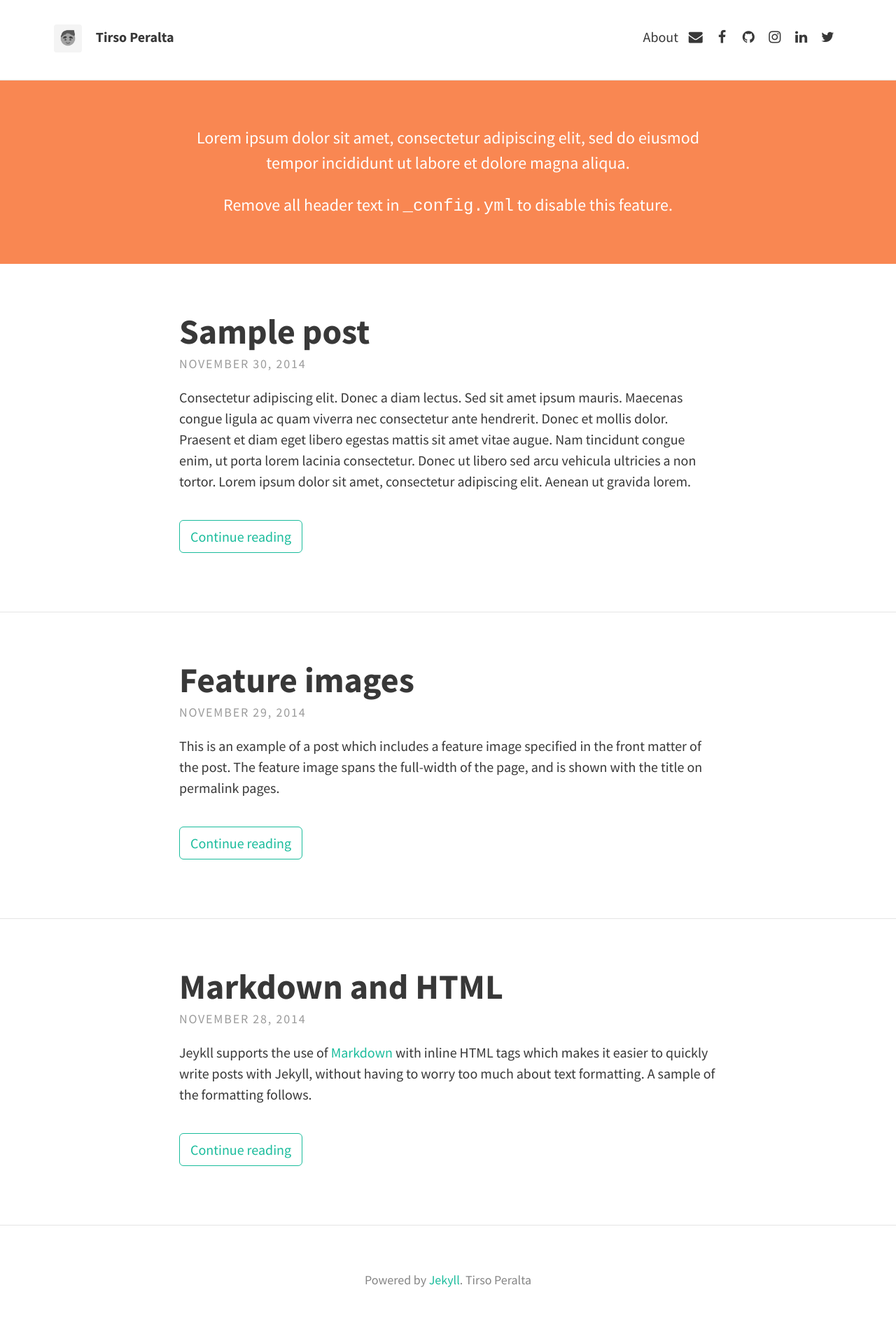
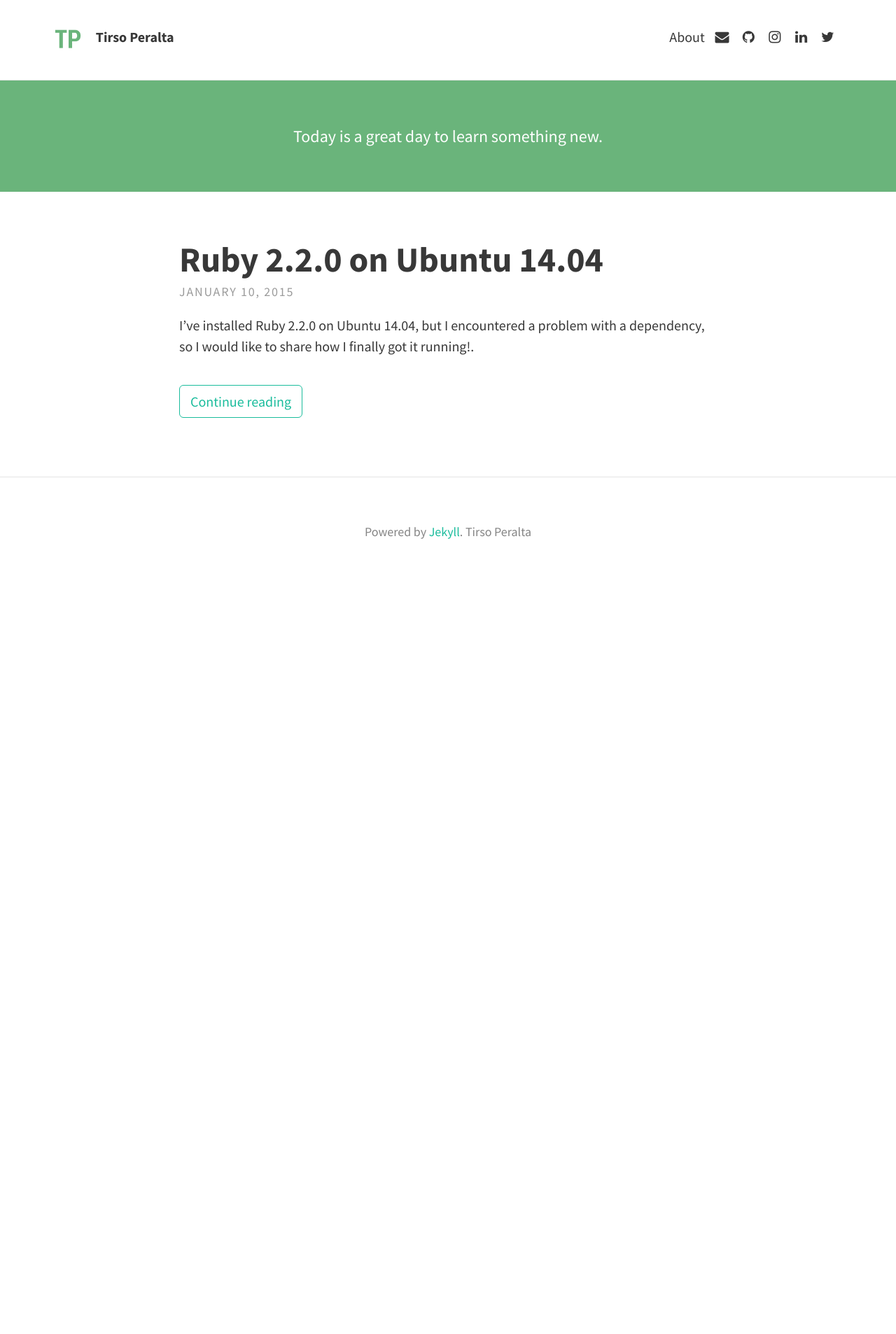
Before and after one commit to tirsope/tirsope.github.io, a Jekyll site: the page built from index.html, in a window 1280 px wide. Shown: the whole page at 70% size. Built offline with Jekyll 4.4.1, drawn with Linux system fonts in a browser that asks for light colours; nearby versions of some CDN libraries; the list of posts is cut into pages by our own code; after the commit the page ends 900 px from its top, so only the background shows below that.

Commit message:
Deleted default posts, change brand color and publish first post

````diff
--- a/_config.yml
+++ b/_config.yml
@@ -1,12 +1,12 @@
 # SITE CONFIGURATION
 baseurl: "" # the subpath of your site, e.g. /blog/
-url: "http://example.com" # the base hostname & protocol for your site
+url: "http://tirsope.me" # the base hostname & protocol for your site
 
 # THEME-SPECIFIC CONFIGURATION
 theme:
   # Meta
   title: Tirso Peralta
-  avatar: avatar.png
+  avatar: tplogo.png
   description: > # this means to ignore newlines until "baseurl:"
       I'm an Electronic Engineer, professor at UCV (Universidad Central de Venezuela) who loves programming.
       I've developed webapps with php and mobile apps for Android and iOS.
@@ -14,9 +14,8 @@ theme:
 
   # Header and footer text
   header_text: >
-     <p>Lorem ipsum dolor sit amet, consectetur adipiscing elit, sed do eiusmod tempor incididunt ut labore et dolore magna aliqua.</p>
+     Today is a great day to learn something new.
 
-     <p>Remove all header text in <code>_config.yml</code> to disable this feature.</p>
   footer_text: >
    Powered by <a href="http://jekyllrb.com">Jekyll</a>. Tirso Peralta
 
@@ -26,7 +25,7 @@ theme:
   behance:
   bitbucket:
   dribbble:
-  facebook: "tirso.peralta"
+  facebook:
   flickr:
   github: "tirsope"
   google_plus:
@@ -43,8 +42,8 @@ theme:
   youtube:
 
   # Scripts
-  google_analytics: # tracking id, e.g. "UA-000000-01"
-  disqus_shortname:
+  google_analytics: "UA-1833348-5"# tracking id, e.g. "UA-000000-01"
+  disqus_shortname: "tirsope"
 
   # Localization strings
   str_follow_on: "Follow on"
--- a/_posts/2014-11-28-markdown-and-html.md
+++ /dev/null
@@ -1,33 +0,0 @@
----
-layout: post
-title: Markdown and HTML
----
-
-Jeykll supports the use of [Markdown](http://daringfireball.net/projects/markdown/syntax) with inline HTML tags which makes it easier to quickly write posts with Jekyll, without having to worry too much about text formatting. A sample of the formatting follows.
-
-Tables have also been extended from Markdown:
-
-First Header  | Second Header
-------------- | -------------
-Content Cell  | Content Cell
-Content Cell  | Content Cell
-
-Here's an example of an image, which is included using Markdown:
-
-![Geometric pattern with fading gradient](/img/sample_feature_img_2.png)
-
-Highlighting for code in Jekyll is done using Pygments or Rouge. This theme makes use of Pygments by default.
-
-{% highlight js %}
-// count to ten
-for (var i = 1; i <= 10; i++) {
-    console.log(i);
-}
-
-// count to twenty
-var j = 0;
-while (j < 20) {
-    j++;
-    console.log(j);
-}
-{% endhighlight %}
--- a/_posts/2014-11-29-feature-images.md
+++ /dev/null
@@ -1,6 +0,0 @@
----
-layout: post
-title: Feature images
-feature-img: "img/sample_feature_img.png"
----
-This is an example of a post which includes a feature image specified in the front matter of the post. The feature image spans the full-width of the page, and is shown with the title on permalink pages.
--- a/_posts/2014-11-30-sample-post.md
+++ /dev/null
@@ -1,21 +0,0 @@
----
-layout: post
-title: Sample post
----
-Consectetur adipiscing elit. Donec a diam lectus. Sed sit amet ipsum mauris. Maecenas congue ligula ac quam viverra nec consectetur ante hendrerit. Donec et mollis dolor. Praesent et diam eget libero egestas mattis sit amet vitae augue. Nam tincidunt congue enim, ut porta lorem lacinia consectetur. Donec ut libero sed arcu vehicula ultricies a non tortor. Lorem ipsum dolor sit amet, consectetur adipiscing elit. Aenean ut gravida lorem.
-
-* Consectetur adipiscing elit
-* Donec a diam lectus
-* Sed sit amet ipsum mauris
-
-Ut turpis felis, pulvinar a semper sed, adipiscing id dolor. Pellentesque auctor nisi id magna consequat sagittis. Curabitur dapibus enim sit amet elit pharetra tincidunt feugiat nisl imperdiet. Ut convallis libero in urna ultrices accumsan. Donec sed odio eros. Donec viverra mi quis quam pulvinar at malesuada arcu rhoncus. Cum sociis natoque penatibus et magnis dis parturient montes, nascetur ridiculus mus. In rutrum accumsan ultricies. Mauris vitae nisi at sem facilisis semper ac in est.
-
-Nunc diam velit, adipiscing ut tristique vitae, sagittis vel odio. Maecenas convallis ullamcorper ultricies. Curabitur ornare, ligula *semper consectetur sagittis*, nisi diam iaculis velit, id fringilla sem nunc vel mi. Nam dictum, odio nec pretium volutpat, arcu ante placerat erat, non tristique elit urna et turpis. Quisque mi metus, ornare sit amet fermentum et, tincidunt et orci. Fusce eget orci a orci congue vestibulum.
-
-Ut dolor diam, elementum et vestibulum eu, porttitor vel elit. Curabitur venenatis pulvinar tellus gravida ornare. Sed et erat faucibus nunc euismod ultricies ut id justo. Nullam cursus suscipit nisi, et ultrices justo sodales nec. Fusce venenatis facilisis lectus ac semper. Aliquam at massa ipsum. Quisque bibendum purus convallis nulla ultrices ultricies. Nullam aliquam, mi eu aliquam tincidunt, purus velit laoreet tortor, viverra pretium nisi quam vitae mi. Fusce vel volutpat elit. Nam sagittis nisi dui.
-
-> Suspendisse lectus leo, consectetur in tempor sit amet, placerat quis neque
-
-Etiam luctus porttitor lorem, sed suscipit est rutrum non. Curabitur lobortis nisl a enim congue semper. Aenean commodo ultrices imperdiet. Vestibulum ut justo vel sapien venenatis tincidunt.
-
-Phasellus eget dolor sit amet ipsum dapibus condimentum vitae quis lectus. Aliquam ut massa in turpis dapibus convallis. Praesent elit lacus, vestibulum at malesuada et, ornare et est. Ut augue nunc, sodales ut euismod non, adipiscing vitae orci. Mauris ut placerat justo. Mauris in ultricies enim. Quisque nec est eleifend nulla ultrices egestas quis ut quam. Donec sollicitudin lectus a mauris pulvinar id aliquam urna cursus. Cras quis ligula sem, vel elementum mi. Phasellus non ullamcorper urna.
--- /dev/null
+++ b/_posts/2015-01-10-ruby-2.2-on-ubuntu-14.04.md
@@ -0,0 +1,59 @@
+---
+layout: post
+title: Ruby 2.2.0 on Ubuntu 14.04
+---
+
+I've installed Ruby 2.2.0 on Ubuntu 14.04, but I encountered a problem with a dependency, so I would like to share how I finally got it running!.
+
+These are the steps I followed:
+
+1. First, download Ruby 2.2.0 from [Ruby language official page](https://www.ruby-lang.org/es/downloads/). You can use ```curl``` or ```wget``` to download the file from the console, use the one you feel more confortable with.
+
+
+	```
+	curl -O http://cache.ruby-lang.org/pub/ruby/2.2/ruby-2.2.0.tar.gz
+	```
+
+	or
+
+	```
+	wget http://cache.ruby-lang.org/pub/ruby/2.2/ruby-2.2.0.tar.gz
+	```
+2. Decompress the downloaded file:
+
+	```
+	tar -xvzf ruby-2.2.0.tar.gz
+	```
+
+3. Go to ruby-2.2.0 folder. You can use " ```cd ruby-2.2.0``` " without the quotes.
+
+4. Install the required dependncies. Type or copy the following line and hit enter, you will be asked for root password:
+
+	```
+		sudo apt-get install autoconf bison build-essential libssl-dev libyaml-dev libreadline6-dev zlib1g-dev libncurses5-dev libffi-dev libgdbm3 libgdbm-dev
+	```
+5. If everything goes right, run the following lines, one at a time:
+
+	```
+	./configure
+	```
+
+	```
+	make
+	```
+
+	```
+	sudo make install
+	```
+
+6. Check if ruby was installed.
+
+	```
+	ruby -v
+	```
+
+	That should give us the version of ruby, in this case 2.2.0.
+
+7. And you're set, this would install ruby on your Ubuntu machine or VPS
+
+PS: If you have any problem building ruby on Ubuntu, I recommend you read this [page](https://github.com/sstephenson/ruby-build/wiki) on GitHub, which give us the most common problems you can face installing ruby, not just on Ubuntu, but on other platforms.
--- a/_sass/base/_variables.scss
+++ b/_sass/base/_variables.scss
@@ -25,5 +25,5 @@ $feature-image-text-color: #fff;
 $feature-image-size: cover; // options include "cover", "contain", "auto"
 
 // header description box
-$header-desc-background-color: #F98752;
+$header-desc-background-color: #6ab47b;
 $header-desc-text-color: #FFF;
--- a/about.md
+++ b/about.md
@@ -2,7 +2,7 @@
 layout: page
 title: About
 permalink: /about/
-feature-img: "img/sample_feature_img_2.png"
+feature-img: "img/tpheader.png"
 ---
 
 Electronic Engineer with expertise in Web development and Education. Education is part of the human being and it is a process that never ends. We never stop learning and solving problems with what we learnt and that is why I am so passionate about it, trying to find new ways to do things, always evolving and for that reason I love Web development, because it gives me the opportunity to solve problems in different ways and it helps me to improve my skills. Today is a good day to learn.
````
Also changed, not shown: favicon.ico, img/TP.jpg (added), img/tpheader.png (added), img/tplogo.png (added).
